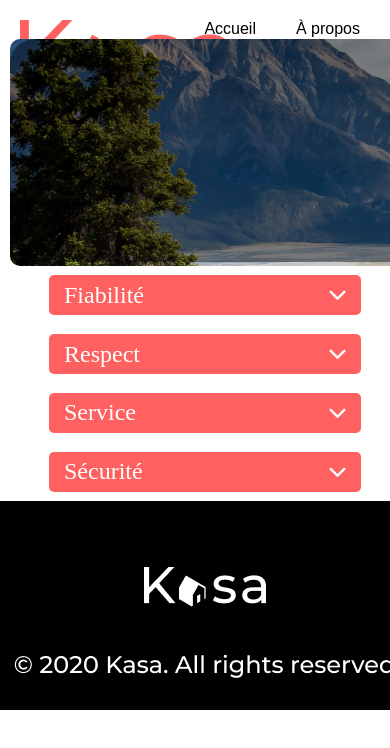
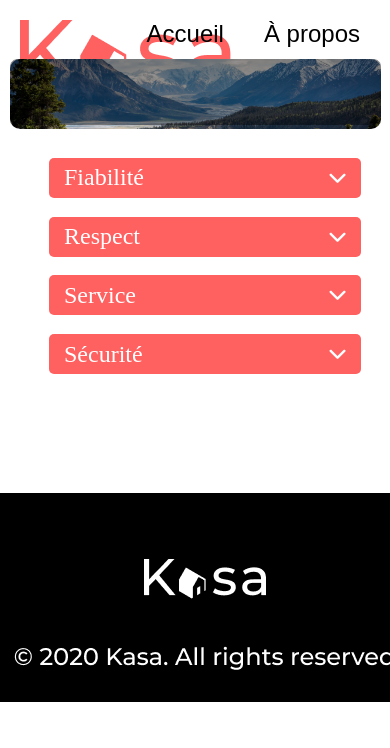
Before and after one commit to amalkamli/Logement-Reactapp, a React (Create React App) app in the folder Frontend/: page /about in a window 390 px wide. Shown: the top 748 px of the page. Built offline with nearby package versions, Linux system fonts and the light colour scheme.

Commit message:
versionresponsive

```diff
--- a/Frontend/src/App.css
+++ b/Frontend/src/App.css
@@ -23,19 +23,18 @@ body {
   display: flex;
   justify-content: space-between;
 }
-.nav-links, .nav-links2, .nav-links-CARDID {
+.nav-links, .nav-links2 {
   position: absolute;
   top: 0;
   right: 30px;
   margin-top: 20px;
 }
-
-.nav-links ul, .nav-links2 ul, .nav-links-ul-CARDID {
+.nav-links ul, .nav-links2 ul {
   list-style: none;
   margin: 0;
   padding: 0;
 }
-.nav-links ul li, .nav-links2 ul li, .li-CARDID {
+.nav-links ul li, .nav-links2 ul li {
   display: inline-block;
   margin-left: 40px; /* Espacement entre les liens */
 }
@@ -59,7 +58,7 @@ body {
   margin-left: 20px;
 }
 .conteneur {
-  background-image: url('./Composants/images/Background.png'); /* le chemin de l'image */
+  background-image: url('./Composants/images/Background.png');
   background-size: cover; /* Pour couvrir entièrement le conteneur */
   margin-top: 10%;
   background-position: center; /* Pour centrer l'image */
@@ -67,9 +66,6 @@ body {
   color: white; /* Couleur du texte */
   text-align: center; /* Centrage horizontal du texte */
   margin-left: 5px;
-  border-radius: 10px;
-}
-.background {
   border-radius: 10px;
 }
 .conteneur-about {
@@ -169,17 +165,17 @@ a.card-link {
 }
 .QuatrecentQuatre {
 margin-top: 10%;
-margin-bottom: 10%;
-margin-left: 30%;
+margin-bottom: 1%;
+margin-left: 40%;
+width: 250px;
 }
 .text {
   color: #FF6060;
-  margin-left: 40%;
-  margin-bottom: 10%;
+  margin-left: 35%;
 }
 .return-link {
   color: black;
-  margin: 40%;
+  margin-left: 40%;
 }
 .title-slides {
   color: #ff6060;
@@ -214,7 +210,6 @@ margin-left: 30%;
   margin: 1%;
   width: 100%;
 }
-
 .slideshow-imgcontainer {
   height: 415px;
   width: 100%;
@@ -235,7 +230,7 @@ margin-left: 30%;
   width: 95%;
   display: flex;
   justify-content: space-between;
-  z-index: 3; /* Assurez-vous que les flèches sont affichées au-dessus des images */
+  z-index: 3; /*les flèches sont affichées au-dessus des images */
 }
 .arrow-button {
   background: transparent;
@@ -243,14 +238,23 @@ margin-left: 30%;
   cursor: pointer;
 }
 .arrow_left, .arrow_right {
-  height: 45px;
+  height: 40px;
   margin-bottom: 180px;
+}
+.arrow_left {
+  margin-left: 20px;
+}
+.arrow_right {
+  margin-right: 5px;
 }
 .CARDID-header {
   align-items: center;
   display: flex;
   justify-content: space-between;
   margin-top: 20px;
+}
+.nav-links-CARDID {
+  display: flex;
 }
 .slideshow-Slidecontainer {
     align-items: center;
@@ -298,14 +302,101 @@ margin-left: 30%;
 .conteneur-footer {
   display: flex;
   justify-content: center;
+  margin-left: 0%;
 }
-@media (max-width: 1024px) {
+.nav-links-ul-CARDID {
+  list-style-type: none;
+  margin: 0;
+  padding: 0;
+  display: flex;
+}
+.li-CARDID {
+  margin-right: 20px;
+}
+.nav-link {
+  text-decoration: none;
+  color: black;
+}
+.footernotfoud {
+  position: fixed;
+  bottom: 0%;
+}
+@media screen and (max-width: 1024px) {
+  body {
+    overflow: hidden; /* Hide vertical and horizontal scroll bars */
+  }
   .card-list {
-   display:flex;
-   flex-wrap: wrap;
+  grid-template-columns: repeat(2, minmax(300px, 1fr)); /* Deux cartes par ligne pour les tablettes en mode paysage */
+  margin-top: 8%;
+  margin-left: 3%;
+  margin-bottom: 25%;
   }
-  .nav-links {
-    size: 50px;
+  .nav-links ul li a, .nav-links2 {
+    display: flex;
+    font-size: 24px;
+  }
+  .conteneur {
+    margin-top: 13%;
+    width: 90%;
+  }
+  .footer-about {
+    position: fixed;
+    bottom: 0%;
+    display: flex;
+    justify-content: center;
+  }
+  .Aboutcollapse {
+    margin-top: 5%;
+  }
+  .conteneur .background {
+     width: 105%;
+     border-radius: 15px;
+     margin-right: 5px;
+  }
+  .conteneur-about {
+    margin-top: 15%;
+  }
+  .conteneur-about {
+    width: 95%;
+  }
+  .background-about {
+    width: 100%;
+  }
+  .conteneur-footer {
+    bottom: 0;
+    left: 0;
+    width: 100%;
+  }
+  .footercardid {
+    position: fixed;
+    display: flex;
+    justify-content: center;
+    bottom: 0;
+    left: 0;
+    width: 100%;
+ }
+ .nav-links-ul-CARDID {
+  font-size: 24px;
+ }
+  }
+@media (max-width: 768px) {
+  .card-list {
+    display: flex;
+    flex-direction: column; /* Aligner les cartes verticalement */
+    justify-content: center; /* Centrer les cartes verticalement */
+    align-items: center; /* Centrer les cartes horizontalement */
+  }
+  .card {
+    width: 90%;
+    margin-bottom: 20px;
+  }
+  .footer-about {
+    position: relative;
+    margin-top: 28%;
+  }
+  .footernotfoud {
+    position: relative;
+    margin-top: 75%;
   }
 
 }
--- a/Frontend/src/Composants/404/NotFoundPage.js
+++ b/Frontend/src/Composants/404/NotFoundPage.js
@@ -23,7 +23,9 @@ const NotFoundPage = () => {
 </p>
 <Link to="/"className="return-link">Retourner sur la page d'accueil</Link>
     </div>
+<div className ='footernotfoud'>
     <Footer />
+  </div>
     </div>
 
   )
--- a/Frontend/src/Composants/A propos/AboutPage.js
+++ b/Frontend/src/Composants/A propos/AboutPage.js
@@ -32,7 +32,7 @@ const AboutPage = () => {
           </ul>
         </nav>
         <div className="conteneur-about">
-          <img className="background-about" src={Background} alt='background' />
+        <img className="background-about" src={Background} alt='background' />
         </div>
       </div>
 
--- a/Frontend/src/Composants/CardDetails/CardID.js
+++ b/Frontend/src/Composants/CardDetails/CardID.js
@@ -181,7 +181,9 @@ const CardID = () => {
         </div>
       </div>
 
-     <Footer />
+  <div className="footercardid">
+   <Footer />
+   </div>
     </div>
   );
 };
```
